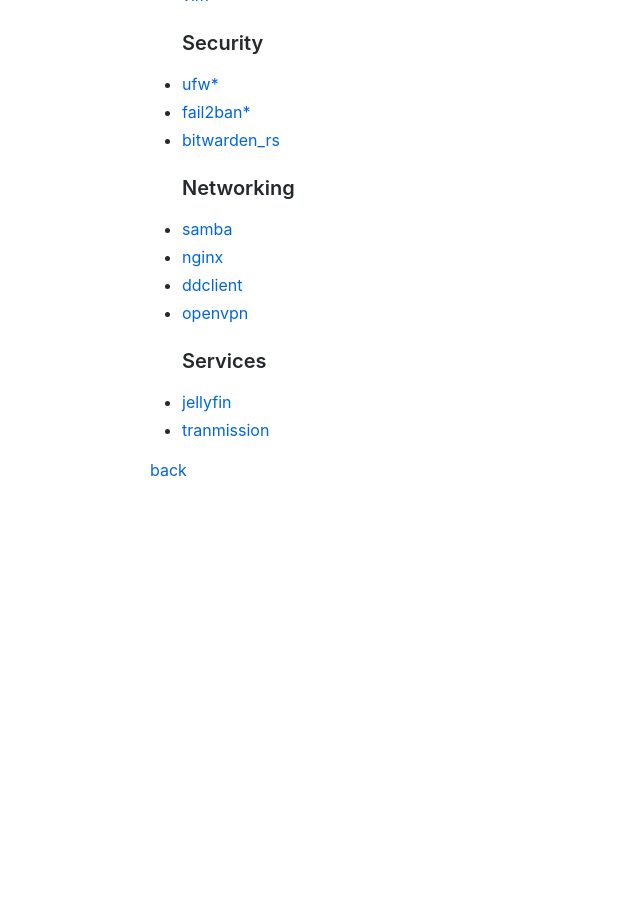
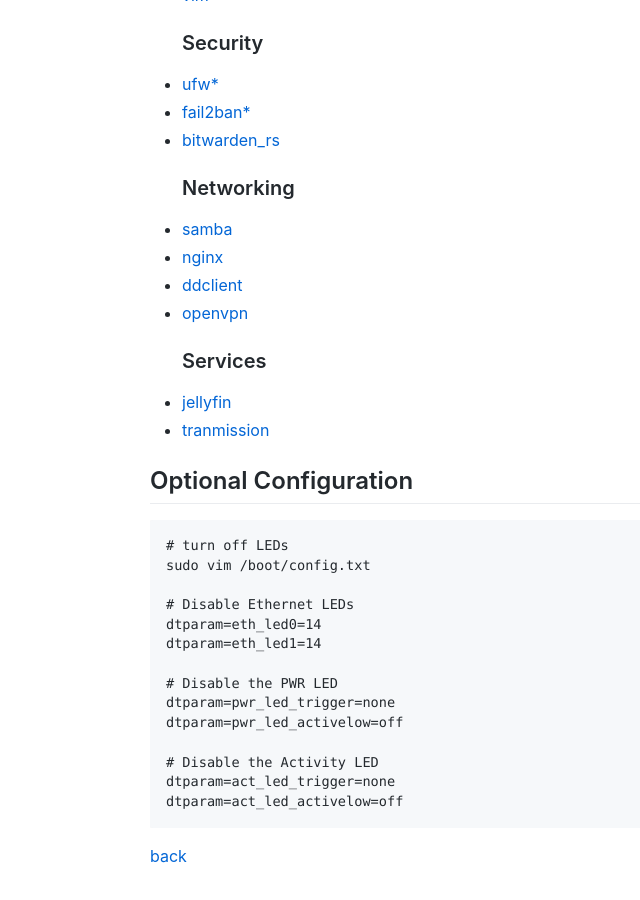
Before and after one commit to rajankpaul/docs, a Jekyll site: the page built from tutorials/raspberry_pi/index.md, in a window 1280 px wide and 900 px high, scrolled down 2346 px. Shown: the whole window, without its empty margins (0-640 px from the left). Built offline with Jekyll 4.4.1, drawn with Linux system fonts in a browser that asks for light colours; comment, search, counter and statistics services are not loaded; before the commit the page ends 2860 px from its top, so only the background shows below that.

Commit message:
Update index.md

````diff
--- a/tutorials/raspberry_pi/index.md
+++ b/tutorials/raspberry_pi/index.md
@@ -112,4 +112,22 @@ sudo passwd --lock pi
 *   [jellyfin](.)
 *   [tranmission](.)
 
+## Optional Configuration
+```
+# turn off LEDs
+sudo vim /boot/config.txt
+
+# Disable Ethernet LEDs
+dtparam=eth_led0=14
+dtparam=eth_led1=14
+
+# Disable the PWR LED
+dtparam=pwr_led_trigger=none
+dtparam=pwr_led_activelow=off
+
+# Disable the Activity LED
+dtparam=act_led_trigger=none
+dtparam=act_led_activelow=off
+```
+
 [back](../)
````
